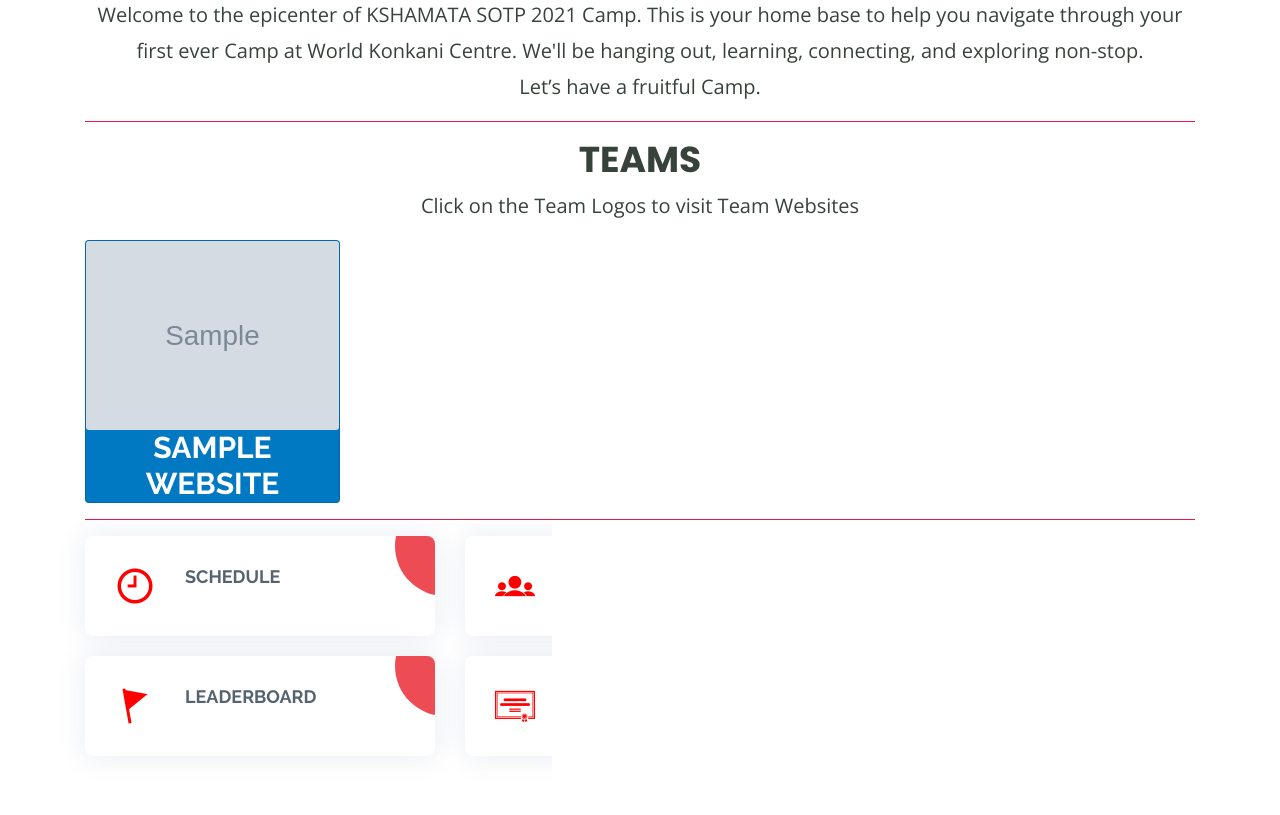
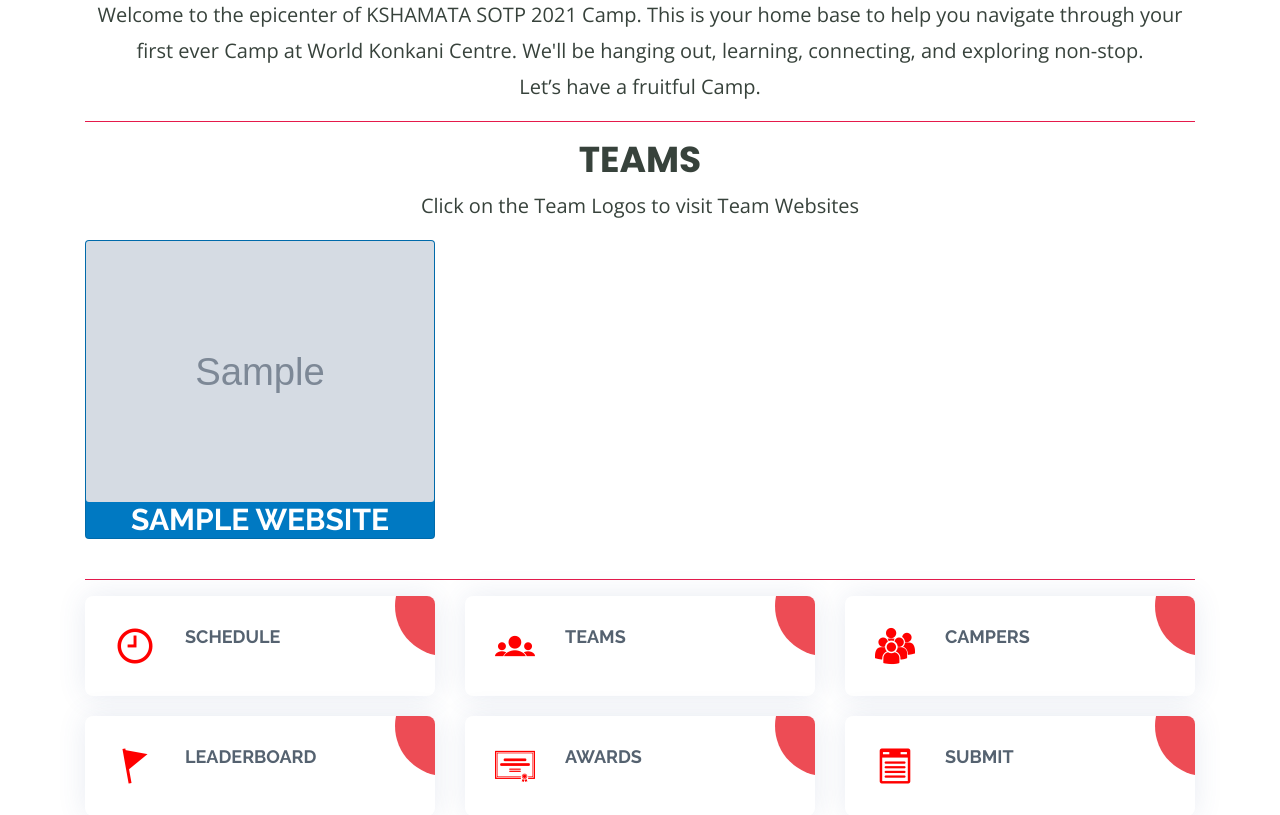
Before and after one commit to World-Konkani-Centre/kshamata-portal, a Django app: page /teams in a window 1280 px wide. Shown: the part 701-1516 px from the top of the page. Run offline with Django 3.2, Linux system fonts and the light colour scheme; a user stored in the database is signed in; tables that the repository leaves empty hold one stand-in row (values such as "Sample post"); grey boxes marked "Sample" are stand-in pictures; some libraries are stand-ins or nearby versions.

Commit message:
Updated padding and number of cards

```diff
--- a/templates/webpages/website.html
+++ b/templates/webpages/website.html
@@ -24,7 +24,7 @@
         <div class="row" data-aos="zoom-in" data-aos-delay="10">
 
         {% for page in websites %}
-          <div class="col-lg-3 col-md-4 col-6 d-flex align-items-stretch">
+          <div class="col-lg-4 col-md-6 d-flex align-items-stretch mb-4">
             <div class="card text-center" style="background-color: #0079c2">
                 <img src="{{page.image.url}}" class="card-img" alt="...">
                 <div class="card-img-overlay">
```
